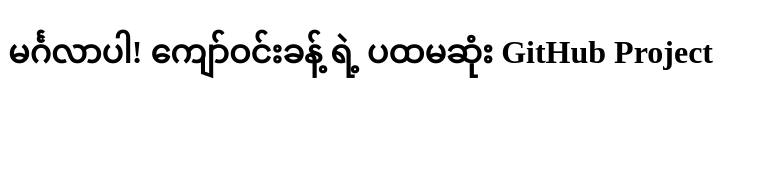
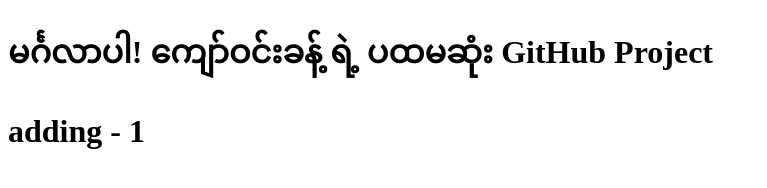
Before and after one commit to kyawwinkhant079-a11y/git_test, a plain HTML site: page index.html in a window 1280 px wide. Shown: the whole page, without its empty margins (0-767 px from the left). Drawn offline with Linux system fonts and the light colour scheme.

Commit message:
adding -1

```diff
--- a/index.html
+++ b/index.html
@@ -6,5 +6,6 @@
 </head>
 <body>
     <h1>မင်္ဂလာပါ! ကျော်ဝင်းခန့် ရဲ့ ပထမဆုံး GitHub Project</h1>
+    <h1>adding - 1</h1>
 </body>
 </html>
```
